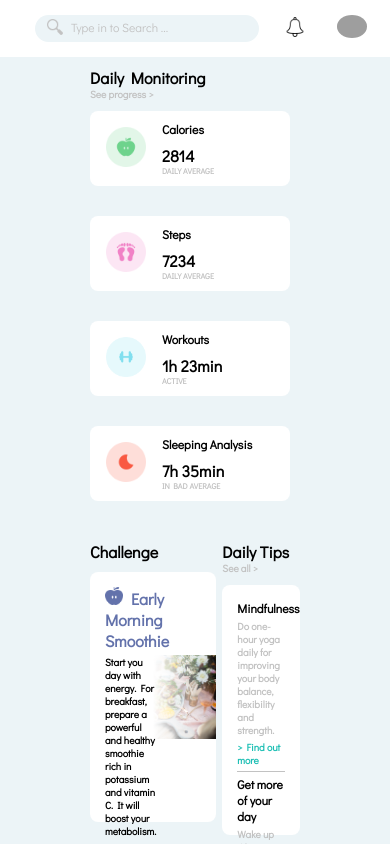
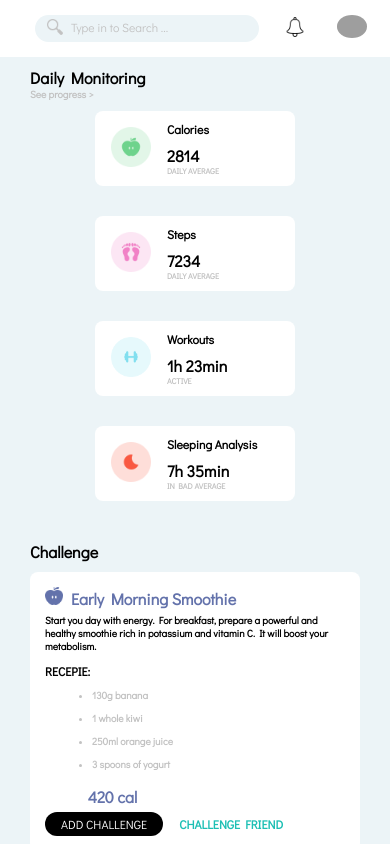
Before and after one commit to khalatevarun/SmartFit, a React (Create React App) app: page / in a window 390 px wide. Shown: the top 844 px of the page. Built offline with nearby package versions, Linux system fonts and the light colour scheme; grey boxes are pictures that could not be loaded.

Commit message:
update Challenge section

```diff
--- a/src/App.scss
+++ b/src/App.scss
@@ -37,4 +37,10 @@
   .container {
     border-radius: 0;
   }
+  .section2 {
+    display: block;
+  }
+  .container {
+    padding: 10px 30px;
+  }
 }
--- a/src/components/Challenge/style.scss
+++ b/src/components/Challenge/style.scss
@@ -71,3 +71,22 @@
   text-transform: uppercase;
   margin-left: 16px;
 }
+
+@media (max-width: 789px) {
+  .challenge {
+    width: 100%;
+  }
+  .challenge-main {
+    height: auto;
+    background-image: none;
+  }
+  .vl {
+    display: none;
+  }
+  .chal-info {
+    flex-direction: column;
+  }
+  .chal-desc {
+    width: 100%;
+  }
+}
--- a/src/components/Monitoring/style.scss
+++ b/src/components/Monitoring/style.scss
@@ -54,4 +54,7 @@
   .heading {
     flex-direction: column;
   }
+  .categories {
+    justify-content: center;
+  }
 }
--- a/src/components/Recommended/style.scss
+++ b/src/components/Recommended/style.scss
@@ -97,4 +97,7 @@
   .recommended-heading {
     flex-direction: column;
   }
+  .recommended-categories {
+    justify-content: center;
+  }
 }
--- a/src/components/Tips/style.scss
+++ b/src/components/Tips/style.scss
@@ -45,3 +45,8 @@
   width: 100%;
   margin-bottom: 4px;
 }
+@media (max-width: 789px) {
+  .tips {
+    width: 100%;
+  }
+}
```
